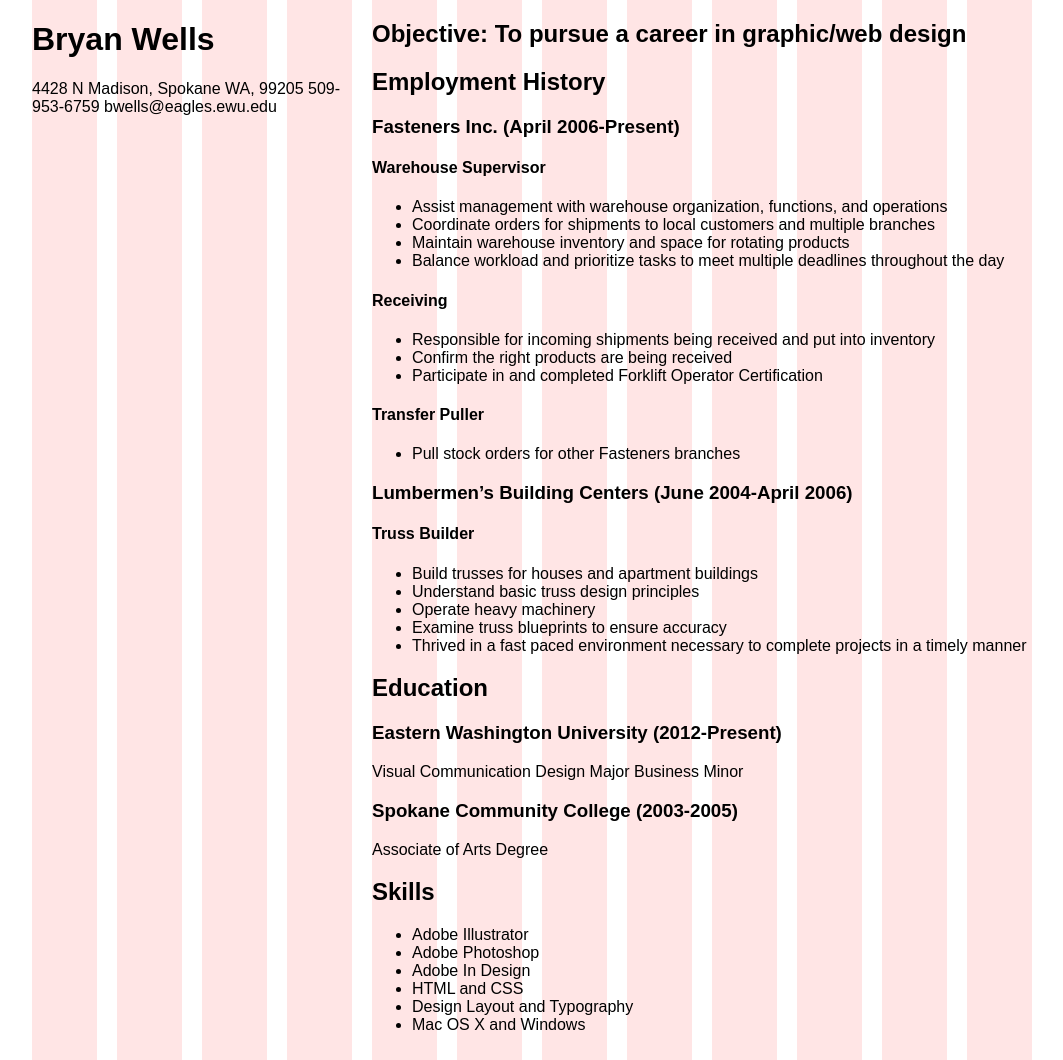
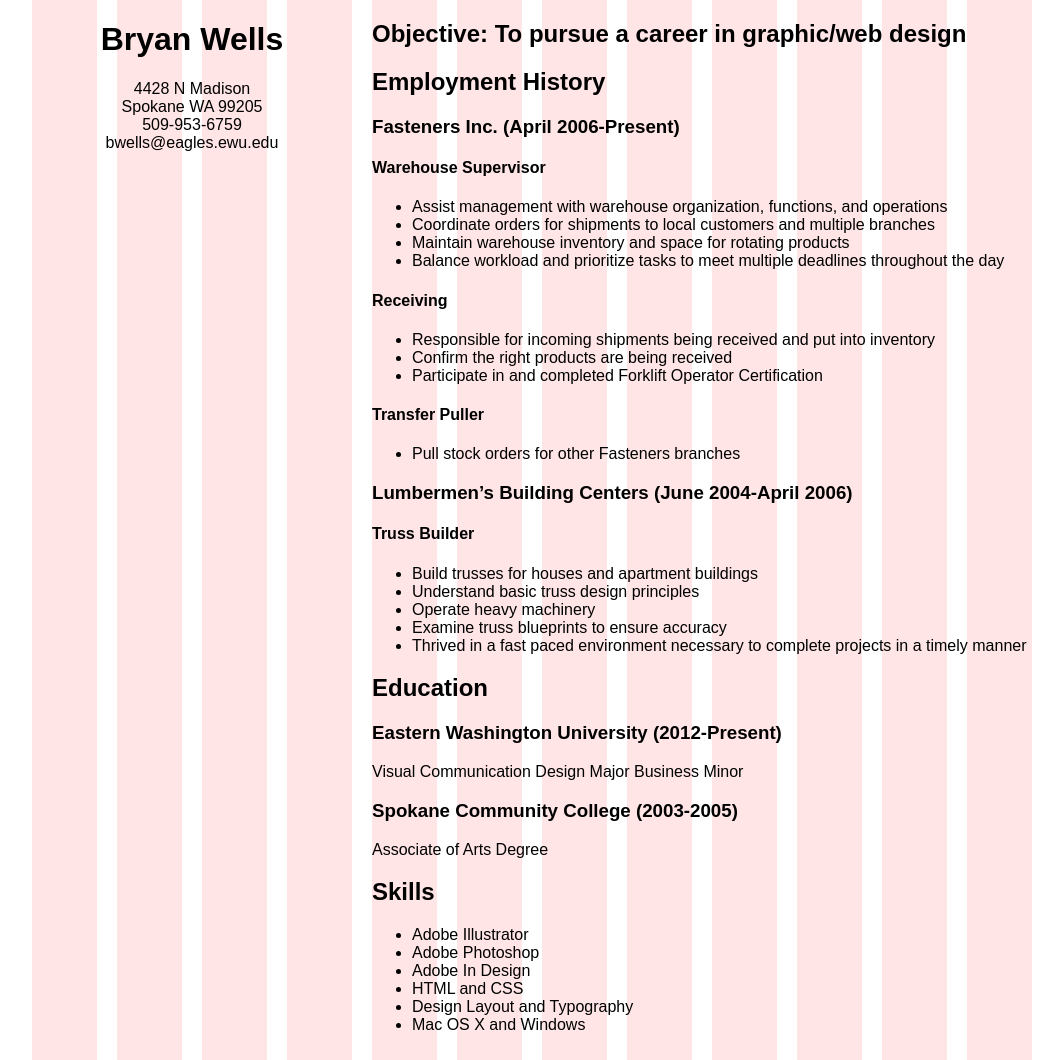
Before and after one commit to bwells6/p2-resume, a plain HTML site: page index.html in a window 1280 px wide. Shown: the whole page, without its empty margins (108-1171 px from the left). Drawn offline with Linux system fonts and the light colour scheme.

Commit message:
aligned header

```diff
--- a/css/styles.css
+++ b/css/styles.css
@@ -5,3 +5,6 @@
 .showgrid {
 	background: url("../img/grid-bg.png") repeat-y;
 }
+article{
+	text-align: center;
+}
--- a/index.html
+++ b/index.html
@@ -15,12 +15,12 @@
 
 		<!-- Your Content -->
 
-	<div class="grid_4 alpha">
+	<article class="grid_4 alpha">
 		<h1>Bryan Wells</h1>
 
-		<p>4428 N Madison, Spokane WA, 99205
-		509-953-6759 bwells@eagles.ewu.edu</p>
-	</div>
+		<p>4428 N Madison<br> Spokane WA 99205<br>
+		509-953-6759<br> bwells@eagles.ewu.edu</p>
+	</article>
 
 	<div class="grid_8 omega">
 
```
